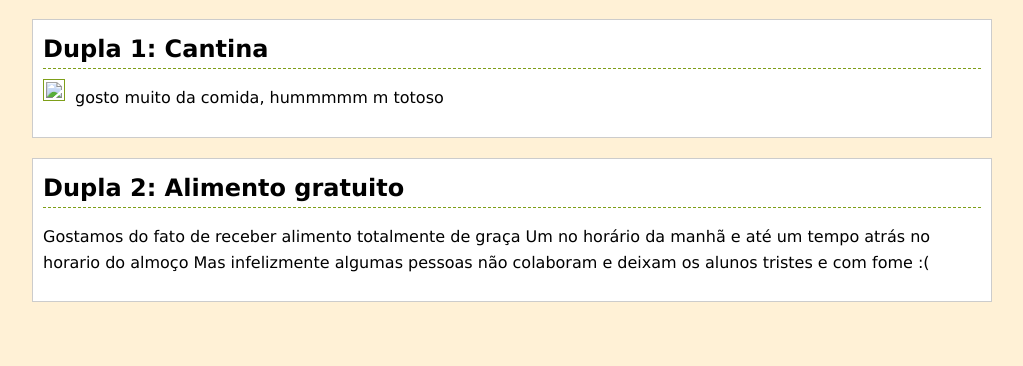
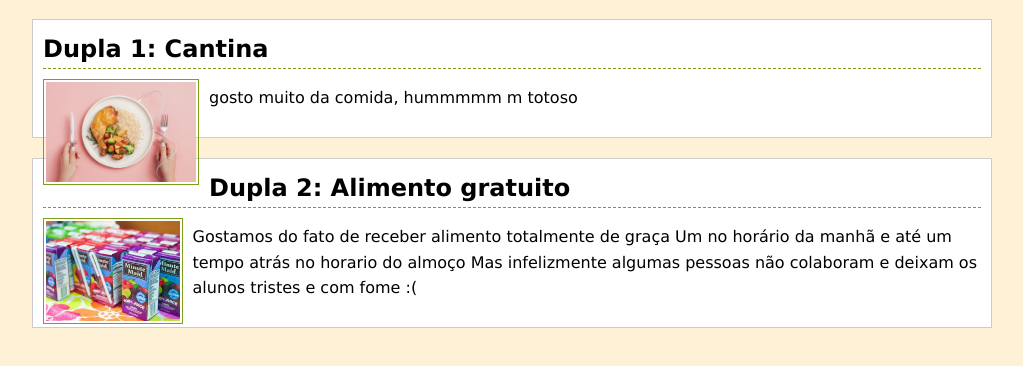
Before and after one commit to danbatistaskt/i-love-etec, a plain HTML site: page index.html in a window 1280 px wide. Shown: the part 62-428 px from the top of the page, without its empty margins (128-1151 px from the left). Drawn offline with Linux system fonts and the light colour scheme.

Commit message:
Inclusao de imagem da dupla Kauã-Gabriel_Xavier

```diff
--- a/index.html
+++ b/index.html
@@ -10,16 +10,17 @@
 			<div class='content'>
 				<h2>Dupla 1: Cantina </h2>
 
-				<img src='images/comida'>
+				<img src='images/comida.png'>
 
 				<p>
 					gosto muito da comida, hummmmm m totoso
-
-
 				</p>
 			</div>
 			<div class='content'>
 				 <h2>Dupla 2: Alimento gratuito</h2>
+
+				 <img src='images/alimentogratis.jpg'>
+
 				 <p>
 					Gostamos do fato de receber alimento totalmente de graça
 					Um no horário da manhã e até um tempo atrás no horario do almoço
```
Also changed, not shown: images/alimentogratis.jpg (added).
